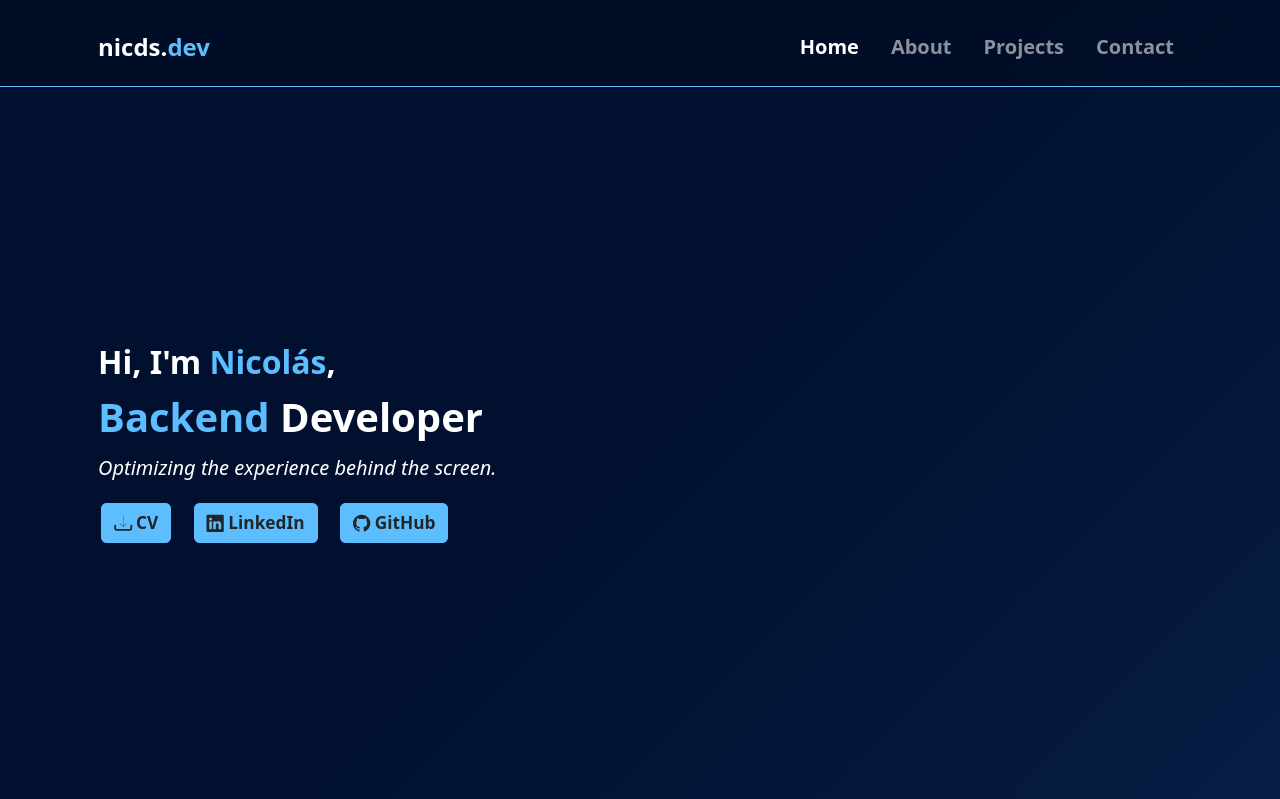
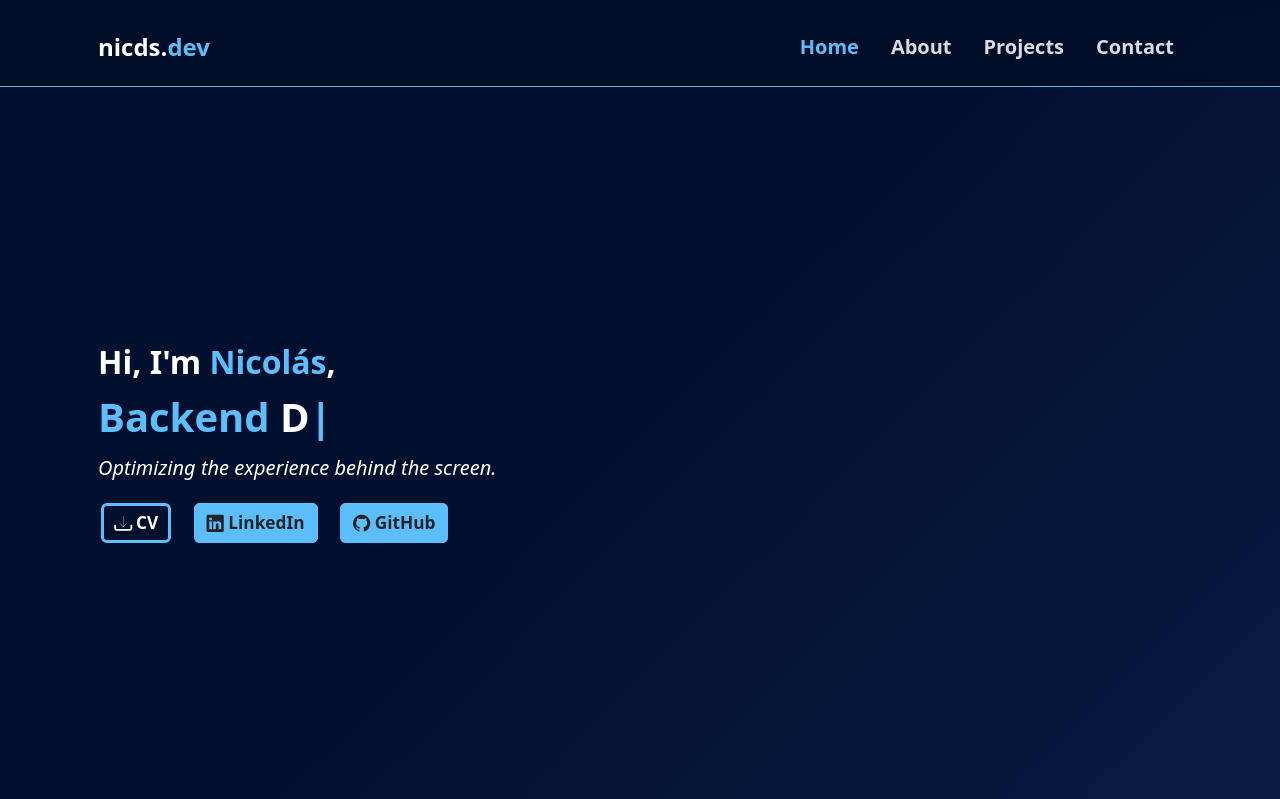
Before and after one commit to nicds-dev/portfolio, a Django app: page / in a window 1280 px wide. Shown: the top 799 px of the page. Run offline with Django 4.2, Linux system fonts and the light colour scheme; data that the repository does not hold is empty; some libraries are stand-ins or nearby versions.

Commit message:
text and button animations in section-home

```diff
--- a/django_portfl/portfolio/static/main.css
+++ b/django_portfl/portfolio/static/main.css
@@ -70,6 +70,20 @@
     color: white;
 }
 
+.btn-cv {
+    background-color: #01102f;
+    outline: 3px rgb(93, 190, 255) solid !important;
+    color: white;
+    outline-offset: -3px;
+    transition: 400ms;
+    margin-inline: 0.2rem;
+    font-size: 1.08rem;
+}
+
+.btn-cv:hover {
+    background-color: #24385B;
+}
+
 .btn-social {
     background-color: rgb(93, 190, 255);
     outline: 3px rgb(93, 190, 255) solid !important;
@@ -86,6 +100,7 @@
 /*----------------------------------
             Animation
 ------------------------------------*/
+
 @keyframes bounce {
     0% {
         transform: translate(0)
@@ -205,6 +220,15 @@
     }
 }
 
+.nav-link {
+    color: #d9dbe0 !important;
+}
+
+.navbar-nav .nav-link.active,
+.navbar-nav .nav-link.show {
+    color: rgb(93, 190, 255) !important;
+}
+
 .form-control {
     padding: .7rem .75rem;
     border: none;
--- a/django_portfl/portfolio/static/scripts/navbar-active.js
+++ b/django_portfl/portfolio/static/scripts/navbar-active.js
@@ -12,7 +12,6 @@
             navLinks.forEach(links => {
                 links.classList.remove('active');
                 document.querySelector('a[href="#' + id + '"]').classList.add('active');
-
             })
         }
     })
--- a/django_portfl/portfolio/templates/home.html
+++ b/django_portfl/portfolio/templates/home.html
@@ -4,7 +4,7 @@
 <head>
     <meta charset="UTF-8">
     <meta name="viewport" content="width=device-width, initial-scale=1.0">
-    <title>Home</title>
+    <title>nicds | Portfolio</title>
     <link href="https://cdn.jsdelivr.net/npm/bootstrap@5.3.1/dist/css/bootstrap.min.css" rel="stylesheet" integrity="sha384-4bw+/aepP/YC94hEpVNVgiZdgIC5+VKNBQNGCHeKRQN+PtmoHDEXuppvnDJzQIu9" crossorigin="anonymous">
     <link rel="stylesheet" href="https://cdn.jsdelivr.net/npm/bootstrap-icons@1.10.5/font/bootstrap-icons.css">
     <link href="{% static 'main.css' %}" rel="stylesheet">
@@ -61,5 +61,14 @@
         </div>
     </footer>
     <script src="https://cdn.jsdelivr.net/npm/bootstrap@5.3.1/dist/js/bootstrap.bundle.min.js" integrity="sha384-HwwvtgBNo3bZJJLYd8oVXjrBZt8cqVSpeBNS5n7C8IVInixGAoxmnlMuBnhbgrkm" crossorigin="anonymous"></script>
+    <script src="https://unpkg.com/typed.js@2.0.16/dist/typed.umd.js"></script>
+    <script>
+        var typed = new Typed('.typed', {
+            strings: ["Developer"],
+            typeSpeed: 100,
+            backSpeed: 100,
+            loop: true
+        })
+    </script>
 </body>
 </html>
--- a/django_portfl/portfolio/templates/section_home.html
+++ b/django_portfl/portfolio/templates/section_home.html
@@ -2,10 +2,10 @@
     <div class="container mx-auto row align-items-center gap-5">
         <article class="col-lg-7 order-2 order-lg-1 text-lg-start text-center ps-lg-3 d-flex flex-column gap-1">
             <h1 class="fw-semibold fs-2">Hi, I'm <span class="text-blue">Nicolás</span>,</h1>
-            <h1 class="fw-bold fs-1"><span class="text-blue">Backend</span> Developer</h1>
+            <h1 class="fw-bold fs-1 text-blue">Backend <span class="typed text-white"></span></h1>
             <em class="fs-5 mb-3">Optimizing the experience behind the screen.</em>
             <div class="d-flex flex-wrap justify-content-center justify-content-lg-start gap-2 gap-lg-3">
-                <a href="{{ user.cv.url }}" class="btn btn-social fw-semibold" target="_blank"><i class="bi bi-download icon-bold"></i> CV</a>
+                <a href="{{ user.cv.url }}" class="btn btn-cv fw-semibold" target="_blank"><i class="bi bi-download icon-bold"></i> CV</a>
                 <a href="{{ user.linkedin }}" class="btn btn-social fw-semibold" target="_blank"><i class="bi bi-linkedin"></i> LinkedIn</a>
                 <a href="{{ user.github }}" class="btn btn-social fw-semibold" target="_blank"><i class="bi bi-github"></i> GitHub</a>
             </div>
```
